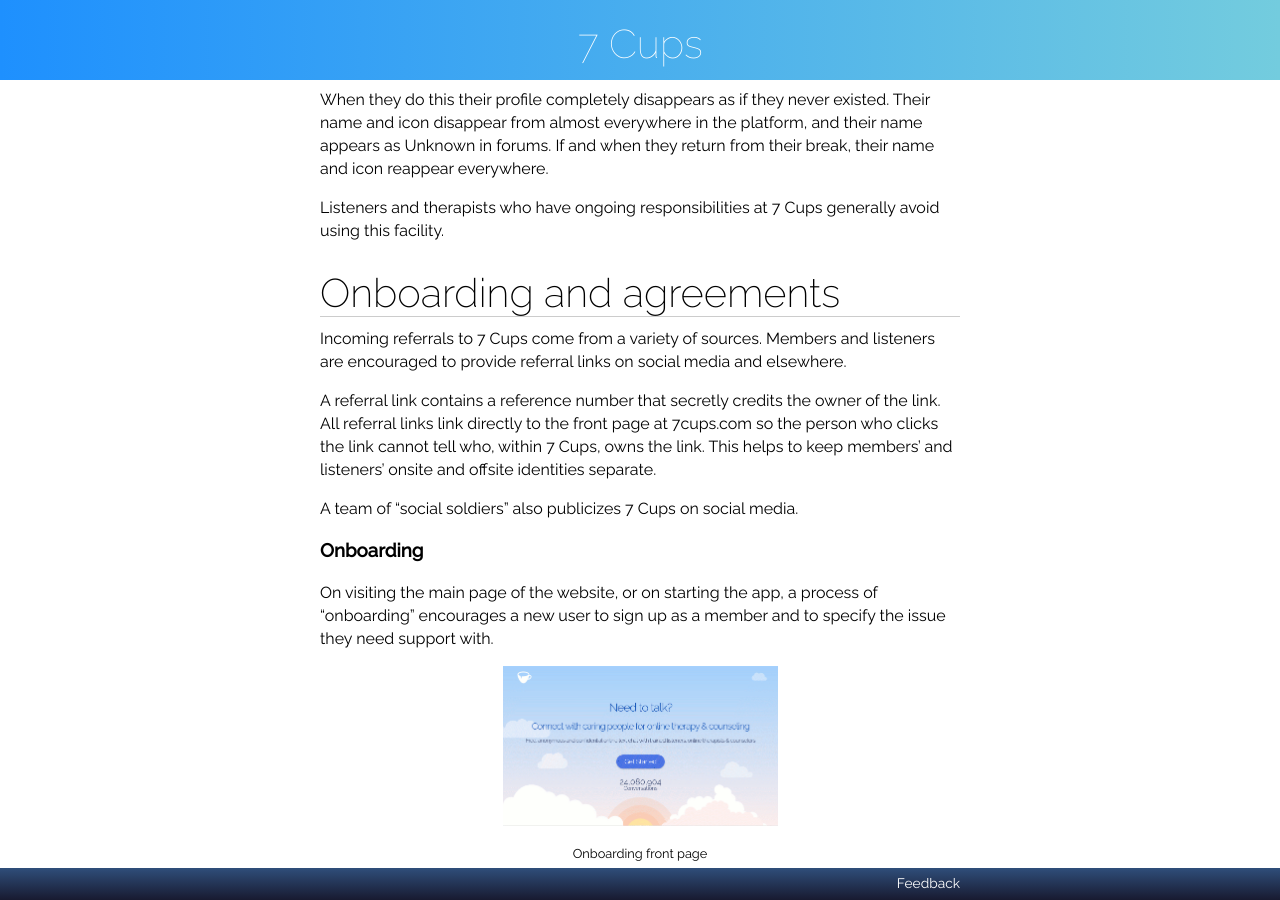
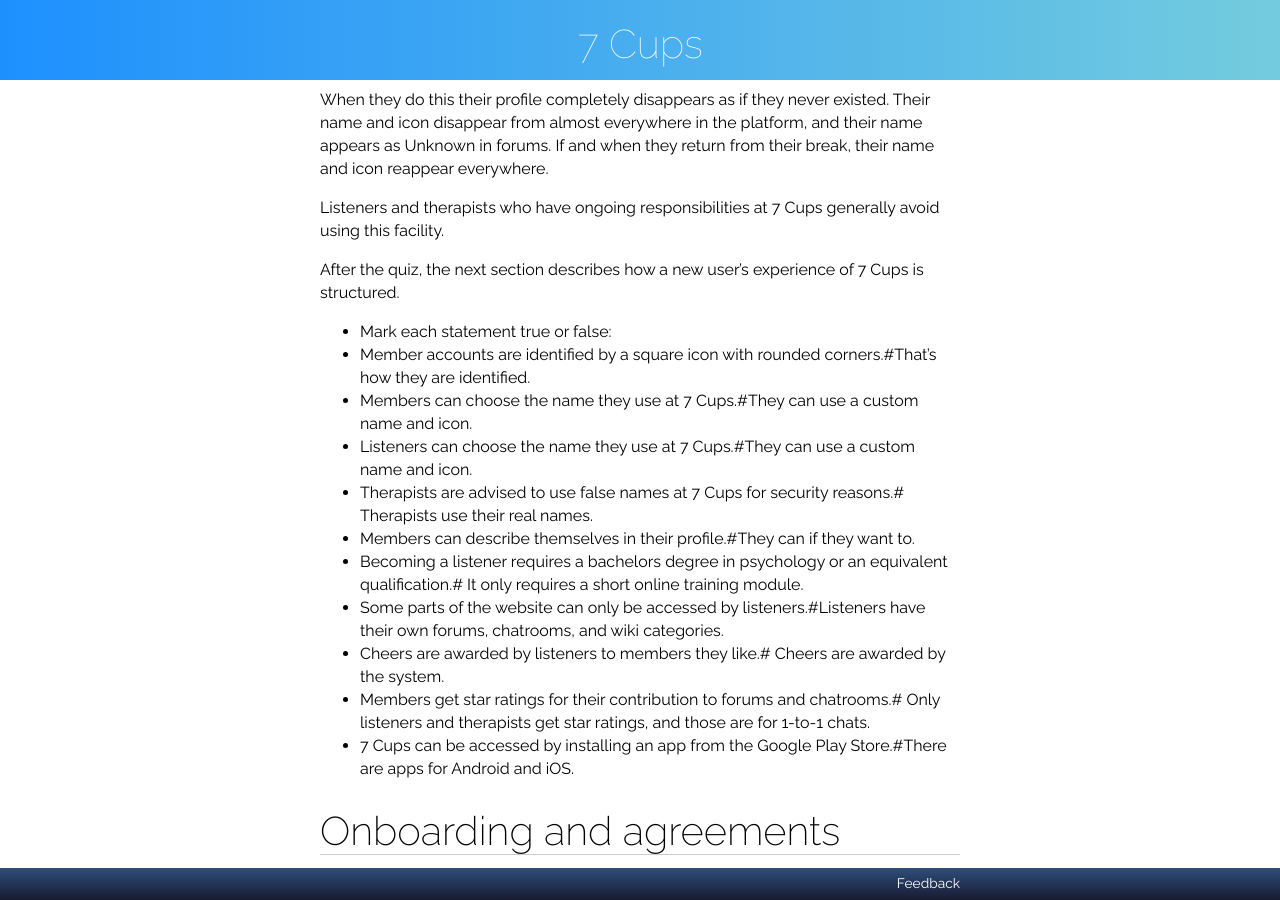
Before and after one commit to RarelyCharlie/rarelycharlie.github.io, a Jekyll site: the page built from _draft/7cups-no-pages.md, in a window 1280 px wide and 900 px high, scrolled down 7940 px. Built offline with Jekyll 4.4.1, drawn with Linux system fonts in a browser that asks for light colours.

Commit message:
add quiz

```diff
--- a/_includes/7cups.md
+++ b/_includes/7cups.md
@@ -207,6 +207,21 @@ Although rarely used by listeners and very rarely by therapists, there is a faci
 When they do this their profile completely disappears as if they never existed. Their name and icon disappear from almost everywhere in the platform, and their name appears as Unknown in forums. If and when they return from their break, their name and icon reappear everywhere.
 
 Listeners and therapists who have ongoing responsibilities at 7 Cups generally avoid using this facility.
+
+After the quiz, the next section describes how a new user's experience of 7 Cups is structured.
+
+- Mark each statement true or false:
+- Member accounts are identified by a square icon with rounded corners.#That's how they are identified.
+- Members can choose the name they use at 7 Cups.#They can use a custom name and icon.
+- Listeners can choose the name they use at 7 Cups.#They can use a custom name and icon.
+- Therapists are advised to use false names at 7 Cups for security reasons.# Therapists use their real names.
+- Members can describe themselves in their profile.#They can if they want to.
+- Becoming a listener requires a bachelors degree in psychology or an equivalent qualification.# It only requires a short online training module.
+- Some parts of the website can only be accessed by listeners.#Listeners have their own forums, chatrooms, and wiki categories.
+- Cheers are awarded by listeners to members they like.# Cheers are awarded by the system.
+- Members get star ratings for their contribution to forums and chatrooms.# Only listeners and therapists get star ratings, and those are for 1-to-1 chats.
+- 7 Cups can be accessed by installing an app from the Google Play Store.#There are apps for Android and iOS.
+{:.quiz}
 
 # Onboarding and agreements
 
```
